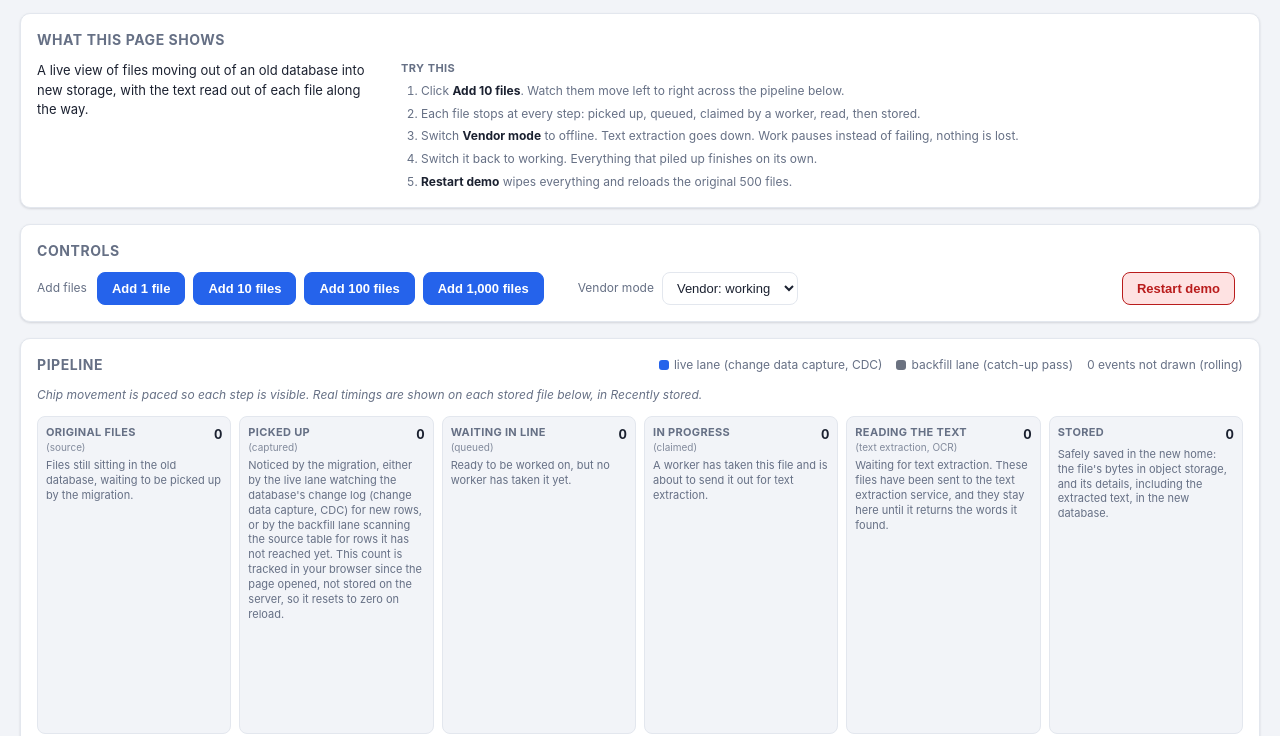
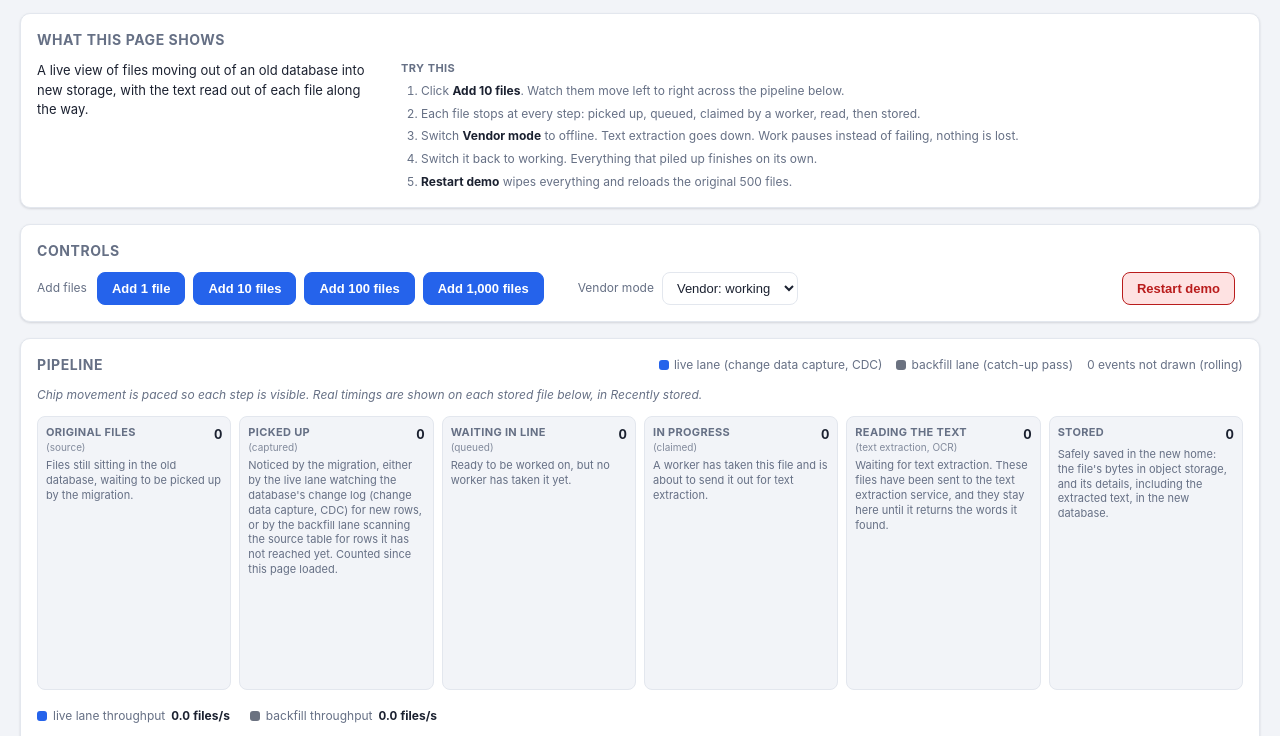
Before and after one commit to josecanhelp/demo-file-migration-system, a website: page services/control-plane/public/index.html in a window 1280 px wide. Shown: the part 61-797 px from the top of the page. Drawn offline with Linux system fonts and the light colour scheme; no server answers.

Commit message:
Note that the captured count is scoped to the current page load

```diff
--- a/services/control-plane/public/index.html
+++ b/services/control-plane/public/index.html
@@ -110,7 +110,7 @@
               <span class="column-title">Picked up <span class="column-title-secondary">(captured)</span></span>
               <span class="column-count" id="count-captured">0</span>
             </div>
-            <p class="column-explain">Noticed by the migration, either by the live lane watching the database's change log (change data capture, CDC) for new rows, or by the backfill lane scanning the source table for rows it has not reached yet. This count is tracked in your browser since the page opened, not stored on the server, so it resets to zero on reload.</p>
+            <p class="column-explain">Noticed by the migration, either by the live lane watching the database's change log (change data capture, CDC) for new rows, or by the backfill lane scanning the source table for rows it has not reached yet. Counted since this page loaded.</p>
             <div class="column-tray" id="tray-captured"></div>
           </div>
           <div class="column" data-column="queued">
```
